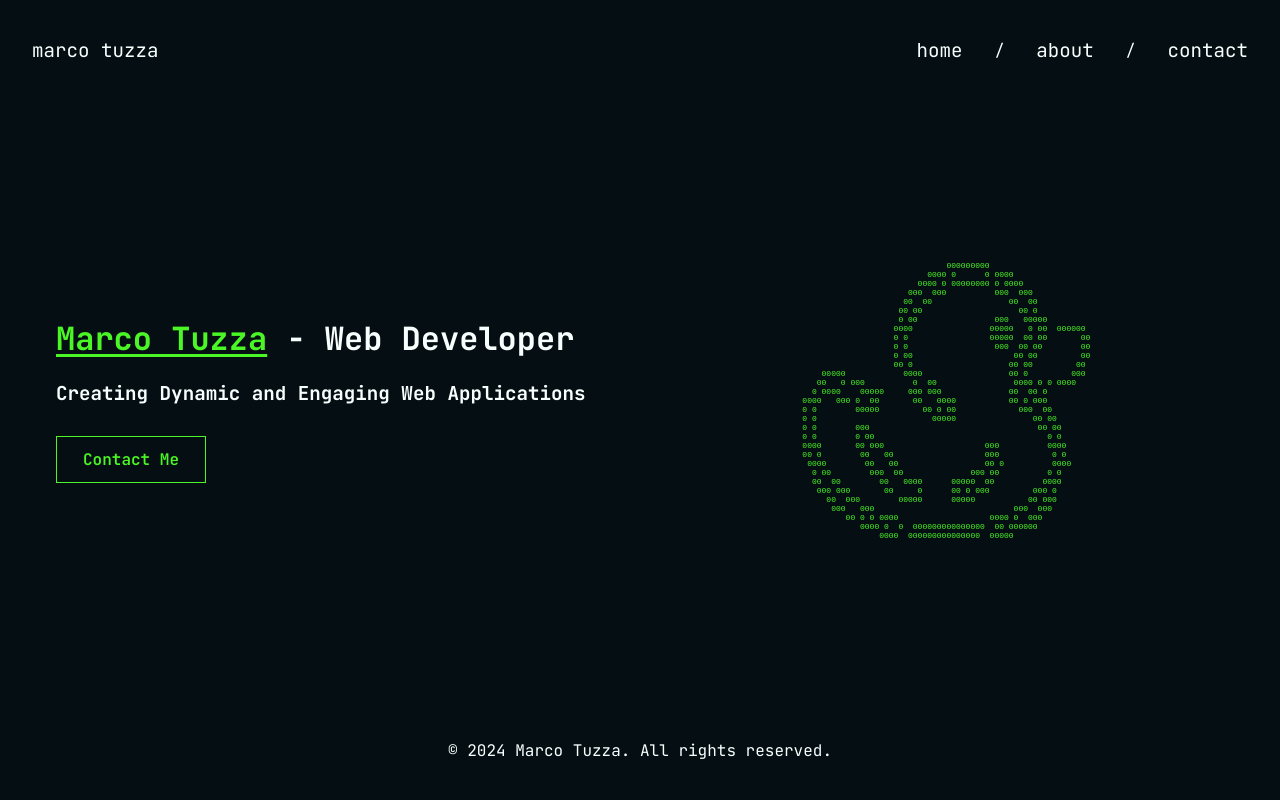
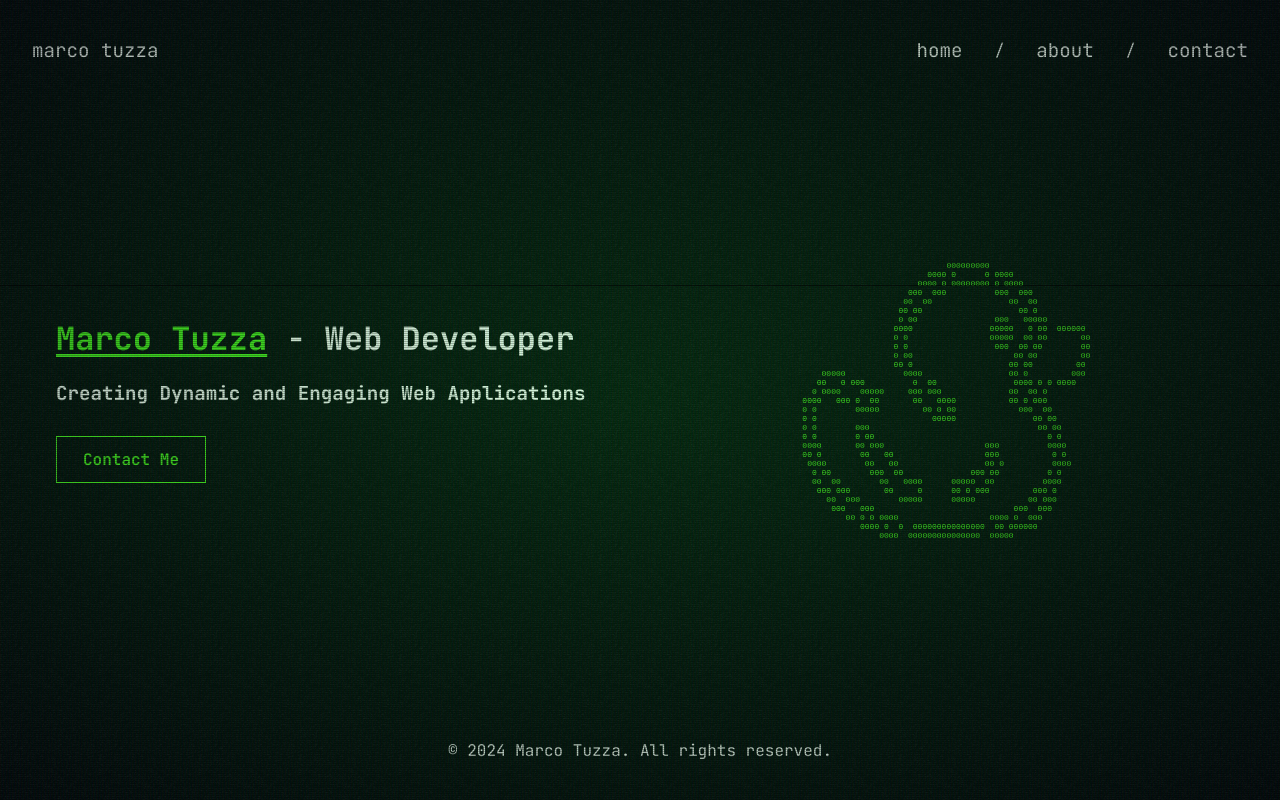
Before and after one commit to marco-tuzza/my-personal-site, an Angular app: page / in a window 1280 px wide. Built offline with nearby package versions, Linux system fonts and the light colour scheme.

Commit message:
Add visual effects to app component; implement noise, flicker, scanlines, and radial effects for enhanced presentation

```diff
--- a/src/app/app.component.html
+++ b/src/app/app.component.html
@@ -1,3 +1,8 @@
+<div class="radial"></div>
+<div class="flicker"></div>
+<div class="scanlines"></div>
+<div class="scanline"></div>
+<div class="noise"></div>
 <app-header></app-header>
 <router-outlet></router-outlet>
 <app-footer></app-footer>
--- a/src/app/app.component.scss
+++ b/src/app/app.component.scss
@@ -0,0 +1,111 @@
+/* Keyframes */
+@keyframes grain {
+    0%, 100% { transform: translate(0, 0); }
+    10% { transform: translate(-5%, -10%); }
+    20% { transform: translate(-15%, 5%); }
+    30% { transform: translate(7%, -25%); }
+    40% { transform: translate(-5%, 25%); }
+    50% { transform: translate(-15%, 10%); }
+    60% { transform: translate(15%, 0%); }
+    70% { transform: translate(0%, 15%); }
+    80% { transform: translate(3%, 35%); }
+    90% { transform: translate(-10%, 10%); }
+}
+
+@keyframes flicker {
+    0% { opacity: 0; }
+    10% { opacity: .9; }
+    20% { opacity: .99; }
+    30% { opacity: 0; }
+    40% { opacity: .9; }
+    50% { opacity: .99; }
+    60% { opacity: 0; }
+    70% { opacity: .9; }
+    80% { opacity: .99; }
+    90% { opacity: 0; }
+    100% { opacity: .9; }
+}
+
+@keyframes scanline {
+    0% { transform: translateY(100%); }
+}
+
+/* Noise Effect */
+.noise {
+    display: flex;
+    z-index: 800;
+    animation: grain 8s steps(10) infinite;
+    background-image: url(../assets/img/noise.png);
+    height: 400%;
+    left: -50%;
+    top: -150%;
+    width: 300%;
+    background-size: auto;
+    opacity: .2;
+    position: fixed;
+    pointer-events: none;
+}
+
+/* Scanlines */
+.scanlines {
+    z-index: 900;
+    background: linear-gradient(rgba(18,16,16,0) 50%, rgba(0,0,0,0.25) 50%),
+                linear-gradient(90deg, rgba(255,0,0,0.06), rgba(0,255,0,0.03), rgba(0,0,255,0.06));
+    background-size: 100% 2px, 3px 100%;
+    display: flex;
+    top: 0;
+    left: 0;
+    position: fixed;
+    pointer-events: none;
+    height: 100%;
+    width: 100%;
+}
+
+/* Radial Effect */
+.radial {
+    display: flex;
+    z-index: 1000;
+    background-image: radial-gradient(rgba(0, 255, 4, 0.1), rgba(0,0,0,0.3) 100%);
+    top: 0;
+    left: 0;
+    position: fixed;
+    pointer-events: none;
+    height: 100%;
+    width: 100%;
+}
+
+/* Flicker Effect */
+.flicker {
+    display: flex;
+    z-index: 950;
+    background: rgba(9,8,8,.05);
+    animation: flicker .05s infinite;
+    animation-timing-function: linear;
+    top: 0;
+    left: 0;
+    position: fixed;
+    pointer-events: none;
+    height: 100%;
+    width: 100%;
+}
+
+/* Scanline Animation */
+.scanline {
+    display: flex;
+    z-index: 1010;
+    animation: scanline 7.77s linear infinite;
+    top: 0;
+    left: 0;
+    position: fixed;
+    height: 100%;
+    width: 100%;
+}
+
+.scanline::after {
+    height: 1px;
+    width: 100%;
+    background: #000;
+    opacity: .5;
+    pointer-events: none;
+    content: '';
+}
```
Also changed, not shown: src/assets/img/noise.png (added).
